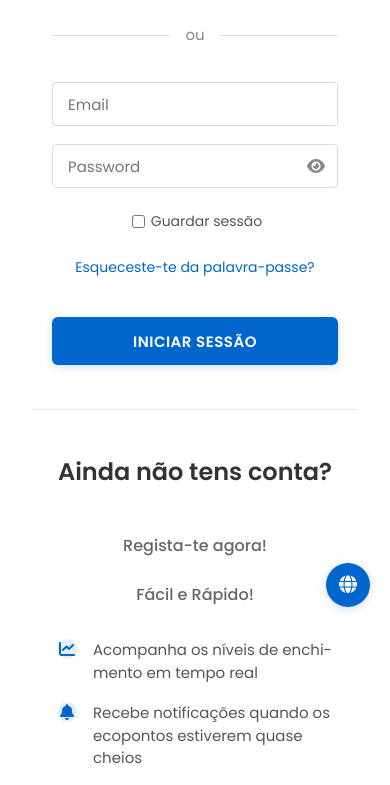
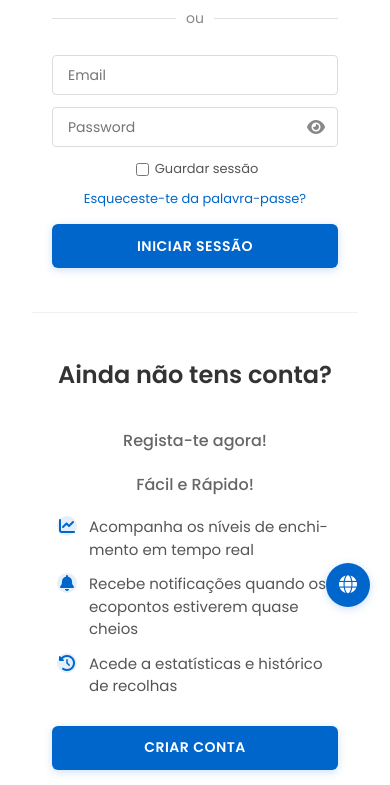
Before and after one commit to maxrrz/eco-pontopap, a plain HTML site: page login.html in a window 390 px wide. Shown: the part 217-1002 px from the top of the page. Drawn offline with Linux system fonts and the light colour scheme.

Commit message:
update code

```diff
--- a/css/login.css
+++ b/css/login.css
@@ -13,6 +13,12 @@
     width: 100%;
     max-width: 100%;
     box-sizing: border-box;
+    scrollbar-width: none;
+    -ms-overflow-style: none;
+}
+
+body::-webkit-scrollbar {
+    display: none;
 }
 
 html {
@@ -21,6 +27,12 @@
     width: 100%;
     max-width: 100%;
     box-sizing: border-box;
+    scrollbar-width: none;
+    -ms-overflow-style: none;
+}
+
+html::-webkit-scrollbar {
+    display: none;
 }
 
 :root {
@@ -251,6 +263,7 @@
 }
 
 .section-divider hr {
+    display: none;
     height: 100%;
     width: 1px;
     border: none;
@@ -404,12 +417,24 @@
         height: auto;
         min-height: 100%;
         position: relative;
+        scrollbar-width: none;
+        -ms-overflow-style: none;
+    }
+
+    body::-webkit-scrollbar {
+        display: none;
     }
 
     html {
         overflow-y: auto !important;
         height: auto;
         position: relative;
+        scrollbar-width: none;
+        -ms-overflow-style: none;
+    }
+
+    html::-webkit-scrollbar {
+        display: none;
     }
 
     .login-container {
@@ -438,6 +463,12 @@
         width: 100%;
         overflow-y: auto;
         position: relative;
+        scrollbar-width: none;
+        -ms-overflow-style: none;
+    }
+
+    .login-panel::-webkit-scrollbar {
+        display: none;
     }
 
     .login-side,
@@ -449,6 +480,19 @@
         background-color: #ffffff;
         height: auto;
         overflow: visible;
+        border: none;
+    }
+
+    .section-divider {
+        width: 100%;
+        height: 1px;
+        margin: 20px 0;
+        background-color: #f0f0f0;
+        border: none;
+    }
+
+    .section-divider hr {
+        display: none;
     }
 
     .login-side h2,
@@ -456,30 +500,16 @@
         font-size: 24px;
         padding: 0;
         word-break: break-word;
-        margin-bottom: 28px;
+        margin-bottom: 20px;
         width: 100%;
         text-align: center;
-    }
-
-    .section-divider {
-        width: 100%;
-        height: 1px;
-        margin: 20px 0;
-    }
-
-    .login-panel {
-        min-height: 100vh;
-        height: auto;
-        padding: 0;
-        display: block;
-        width: 100%;
     }
 
     .form-options {
         flex-direction: column;
         align-items: center;
-        gap: 15px;
-        margin-bottom: 24px;
+        gap: 10px;
+        margin-bottom: 15px;
         width: 100%;
         text-align: center;
     }
@@ -487,22 +517,15 @@
     .forgot-password {
         margin-left: 0;
         text-align: center;
-        font-size: 14px;
-        padding: 5px;
     }
 
     .remember-me {
         justify-content: center;
-        padding: 5px 0;
-    }
-
-    .remember-me label {
-        font-size: 14px;
     }
 
     /* Correção específica para lista de benefícios */
     .benefits-list {
-        margin: 24px 0;
+        margin: 16px 0;
         padding: 0;
         width: 100%;
         box-sizing: border-box;
@@ -511,7 +534,7 @@
 
     .benefit-item {
         display: flex;
-        margin-bottom: 18px;
+        margin-bottom: 12px;
         padding: 0 0 0 5px;
         box-sizing: border-box;
         width: 100%;
@@ -524,7 +547,7 @@
         width: 20px;
         height: 20px;
         font-size: 16px;
-        margin-right: 16px;
+        margin-right: 12px;
         flex-shrink: 0;
     }
 
@@ -539,54 +562,42 @@
 
     .register-side .register-subtitle {
         font-size: 16px;
-        margin-bottom: 8px;
+        margin-bottom: 3px;
         text-align: center;
         width: 100%;
     }
 
     .create-account-btn,
     .login-btn {
-        height: 48px;
-        font-size: 15px;
+        height: 44px;
+        font-size: 14px;
         width: 100%;
         max-width: 100%;
         text-align: center;
-        margin-top: 10px;
     }
 
     .google-btn {
-        font-size: 14px;
-        height: 44px;
+        font-size: 13px;
+        height: 40px;
         width: 100%;
         text-align: center;
-        margin-bottom: 20px;
     }
 
     .login-form {
-        margin-top: 10px;
+        margin-top: 5px;
         width: 100%;
         max-width: 100%;
     }
 
     .form-group {
-        margin-bottom: 18px;
+        margin-bottom: 12px;
         width: 100%;
     }
 
     .form-group input {
-        height: 44px;
+        height: 40px;
         width: 100%;
         max-width: 100%;
-        font-size: 15px;
-    }
-
-    .login-divider {
-        margin: 25px 0;
-    }
-
-    .login-divider span {
-        font-size: 15px;
-        padding: 0 15px;
     }
 }
 
```
Also changed, not shown: index.html (+32 -10 lines), js/main.js (line endings or trailing spaces), photos/terms.jpg.
